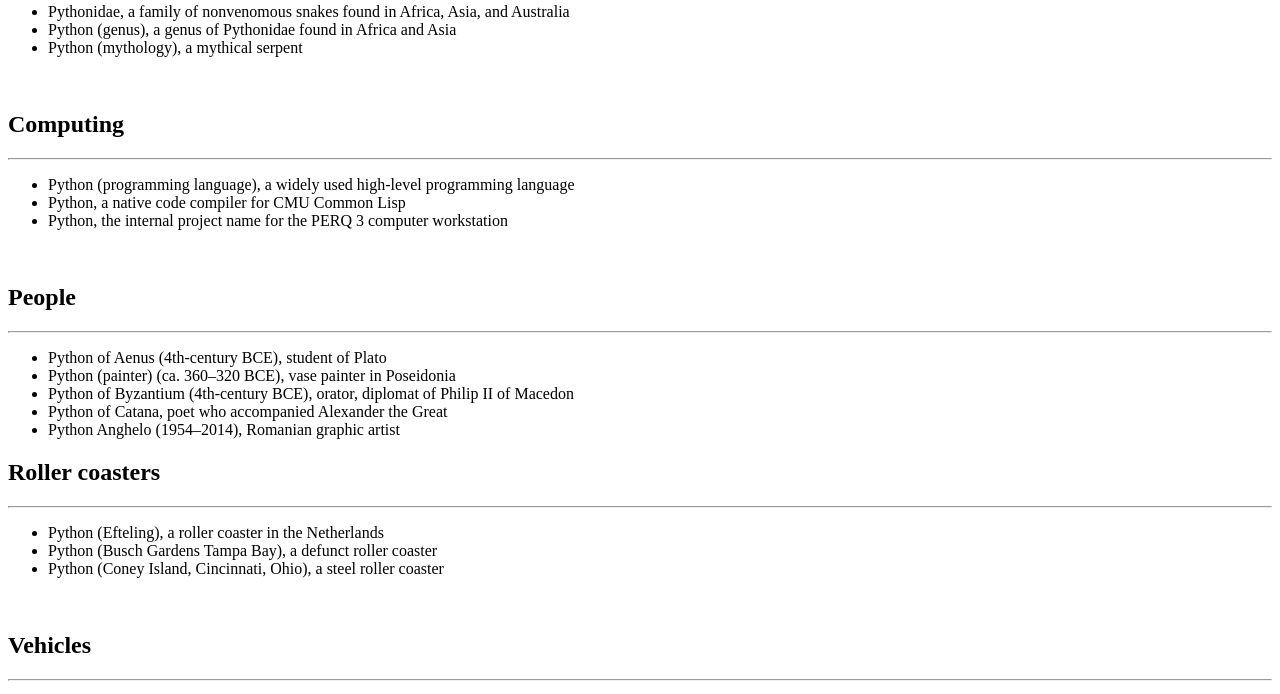
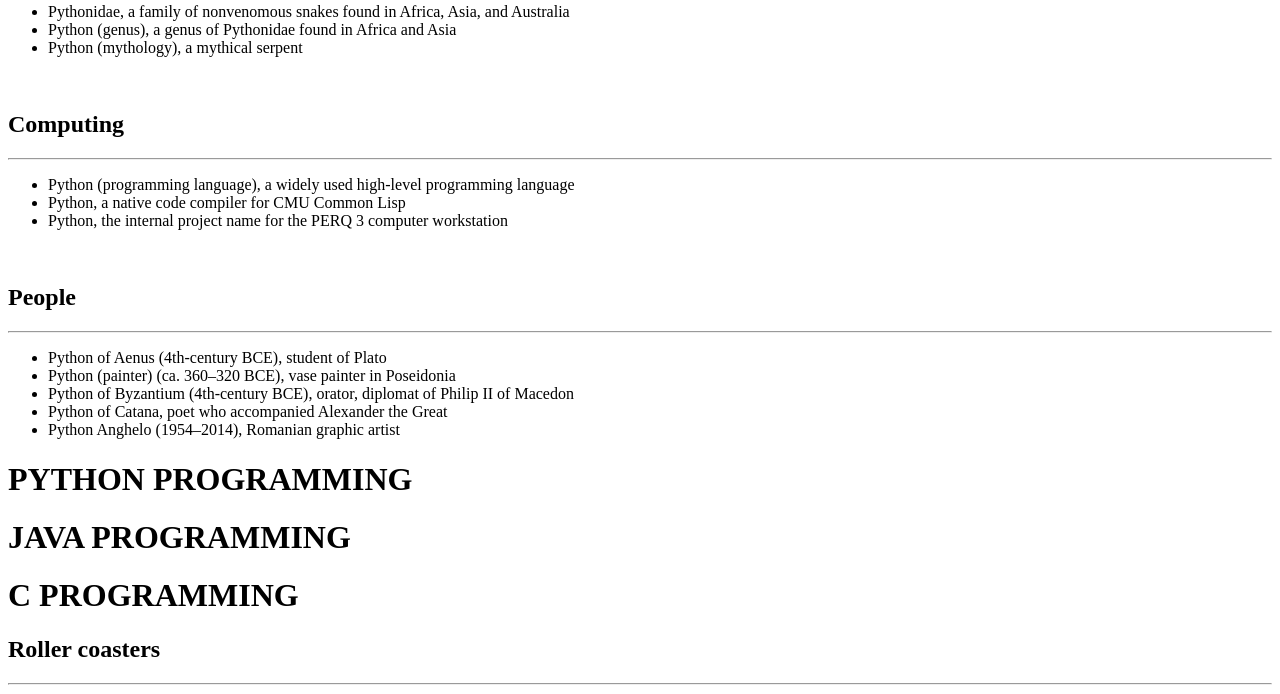
Before and after one commit to Soumiya-M2330/static-website, a plain HTML site: page index.html in a window 1280 px wide. Shown: the part 439-1133 px from the top of the page. Drawn offline with Linux system fonts and the light colour scheme.

Commit message:
Update and rename soumiya.html to index.html

```diff
--- a/soumiya.html
+++ b/index.html
@@ -35,6 +35,9 @@
 <li>Python of Byzantium (4th-century BCE), orator, diplomat of Philip II of Macedon</li>
 <li>Python of Catana, poet who accompanied Alexander the Great</li>
 <li>Python Anghelo (1954–2014), Romanian graphic artist</li></ul>
+    <h1>PYTHON PROGRAMMING</h1>
+        <h1>JAVA PROGRAMMING</h1>
+            <h1>C PROGRAMMING</h1>
 <h2>Roller coasters</h2>
 <hr>
 <ul><li>Python (Efteling), a roller coaster in the Netherlands</li>
```
